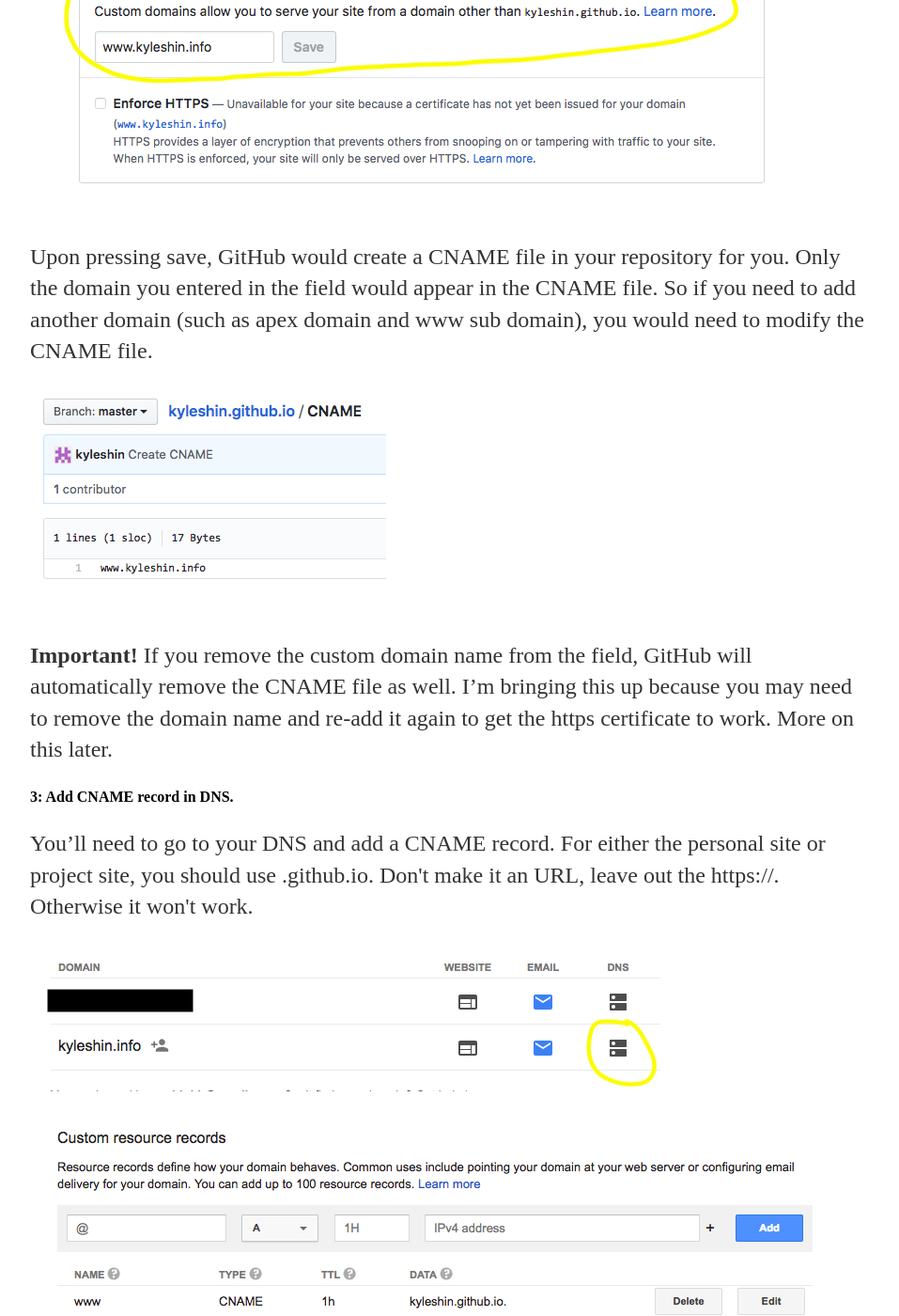
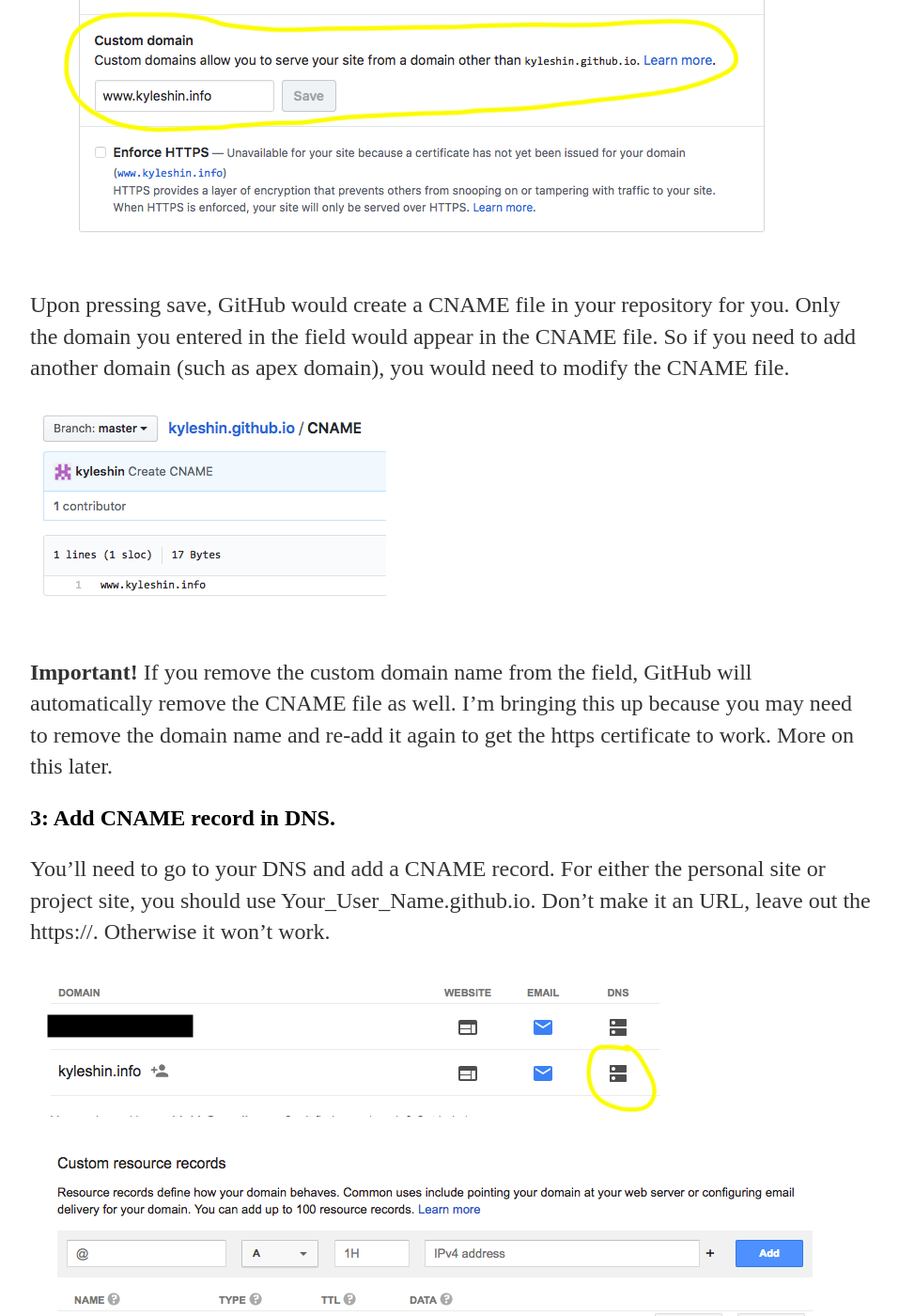
Before and after one commit to kyleshin/kyleshin.github.io, a Jekyll site: the page built from _posts/2018-06-05-github-pages-custom-domain-name.md, in a window 1280 px wide and 1400 px high, scrolled down 1217 px. Shown: the whole window at 94% size, without its empty margins (160-1117 px from the left). Built offline with Jekyll 4.4.1, drawn with Linux system fonts in a browser that asks for light colours; some of the changed text lies outside the part shown.

Commit message:
updated blog

```diff
--- a/_posts/2018-06-05-github-pages-custom-domain-name.md
+++ b/_posts/2018-06-05-github-pages-custom-domain-name.md
@@ -9,19 +9,19 @@
 to www.kyleshin.info. This process is relatively straight forward. I'll detail the steps below.
 
 
-#### 1: Obtain the domain name.
+## 1: Obtain the domain name.
 First step is to purchase and register the domain name you want.
 I used [Google Domain](https://domains.google/) to purchase and register kyleshin.info.
 
 
-#### 2: Add a CNAME file to your GitHub repository
-Go to <Your_User_Name>.github.io repository (or the appropriate project repository).
-Under the settings section, enter your custom domain name into the Custom domain field, and press save.
+## 2: Add a CNAME file to your GitHub repository
+Go to Your_User_Name.github.io repository (or the appropriate project repository).
+Under the settings tab, enter your custom domain name into the Custom domain field, and press save.
 
 ![custom domain in settings](/images/blog/2018-06-05/custom_domain_settings.png)
 
 Upon pressing save, GitHub would create a CNAME file in your repository for you. Only the domain you entered
-in the field would appear in the CNAME file. So if you need to add another domain (such as apex domain and www sub domain),
+in the field would appear in the CNAME file. So if you need to add another domain (such as apex domain),
 you would need to modify the CNAME file.
 
 ![CNAME](/images/blog/2018-06-05/cname.png)
@@ -30,9 +30,9 @@
 the CNAME file as well. I'm bringing this up because you may need to remove the domain name and re-add it again to get the https
 certificate to work. More on this later.
 
-#### 3: Add CNAME record in DNS.
+## 3: Add CNAME record in DNS.
 You'll need to go to your DNS and add a CNAME record.
-For either the personal site or project site, you should use <Your_User_Name>.github.io.
+For either the personal site or project site, you should use Your_User_Name.github.io.
 Don't make it an URL, leave out the https://. Otherwise it won't work.
 
 ![google dns](/images/blog/2018-06-05/google_dns.png)
@@ -40,7 +40,7 @@
 ![google custom resource record](/images/blog/2018-06-05/google_custom_resource_records.png)
 
 
-#### 4: Enforce HTTPS
+## 4: Enforce HTTPS
 At this point, the site should properly be published at the custom domain, but you may need to wait a bit
 until you can enforce HTTPS. The duration varies, from 1 hour to maybe 24 hours.
 
```
